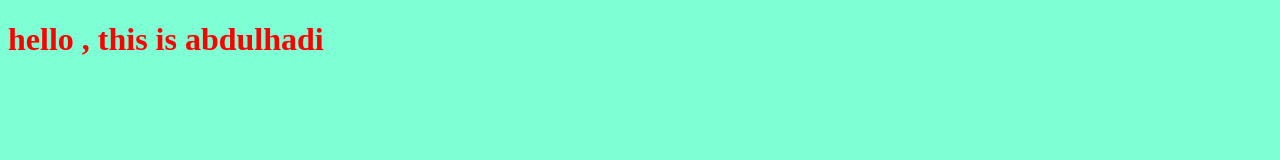
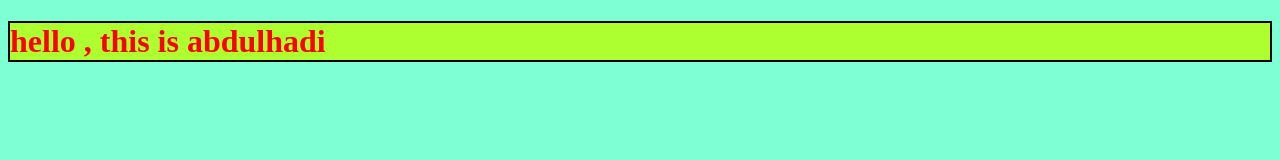
Before and after one commit to AbdulhadiAj/git-learn, a plain HTML site: page index.html in a window 1280 px wide. Drawn offline with Linux system fonts and the light colour scheme.

Commit message:
updating title style

```diff
--- a/style.css
+++ b/style.css
@@ -1,5 +1,7 @@
 h1{
     color: red;
+    border: 2px solid black;
+    background-color: greenyellow;
 }
 body {
     background-color: aquamarine;
```
